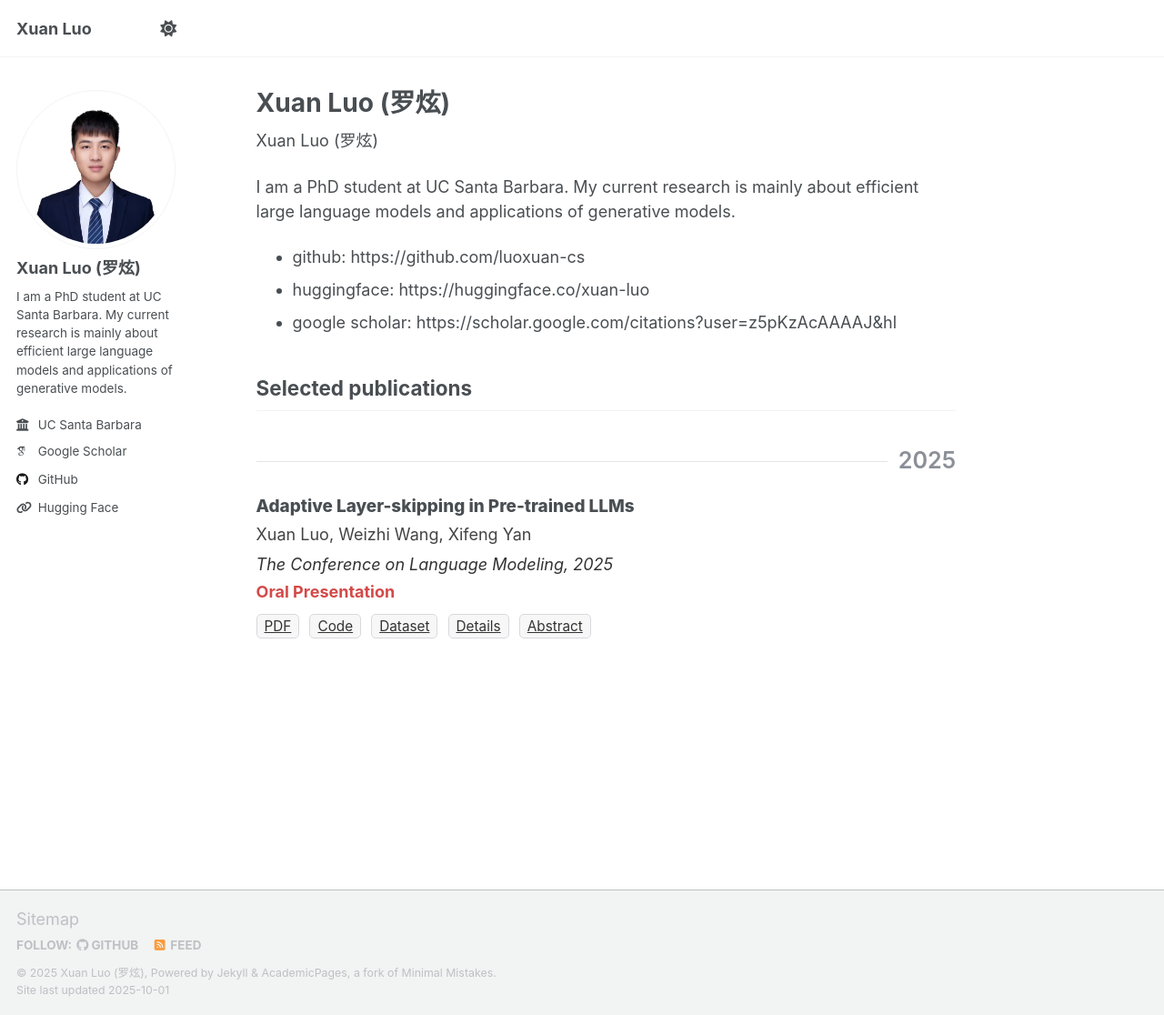
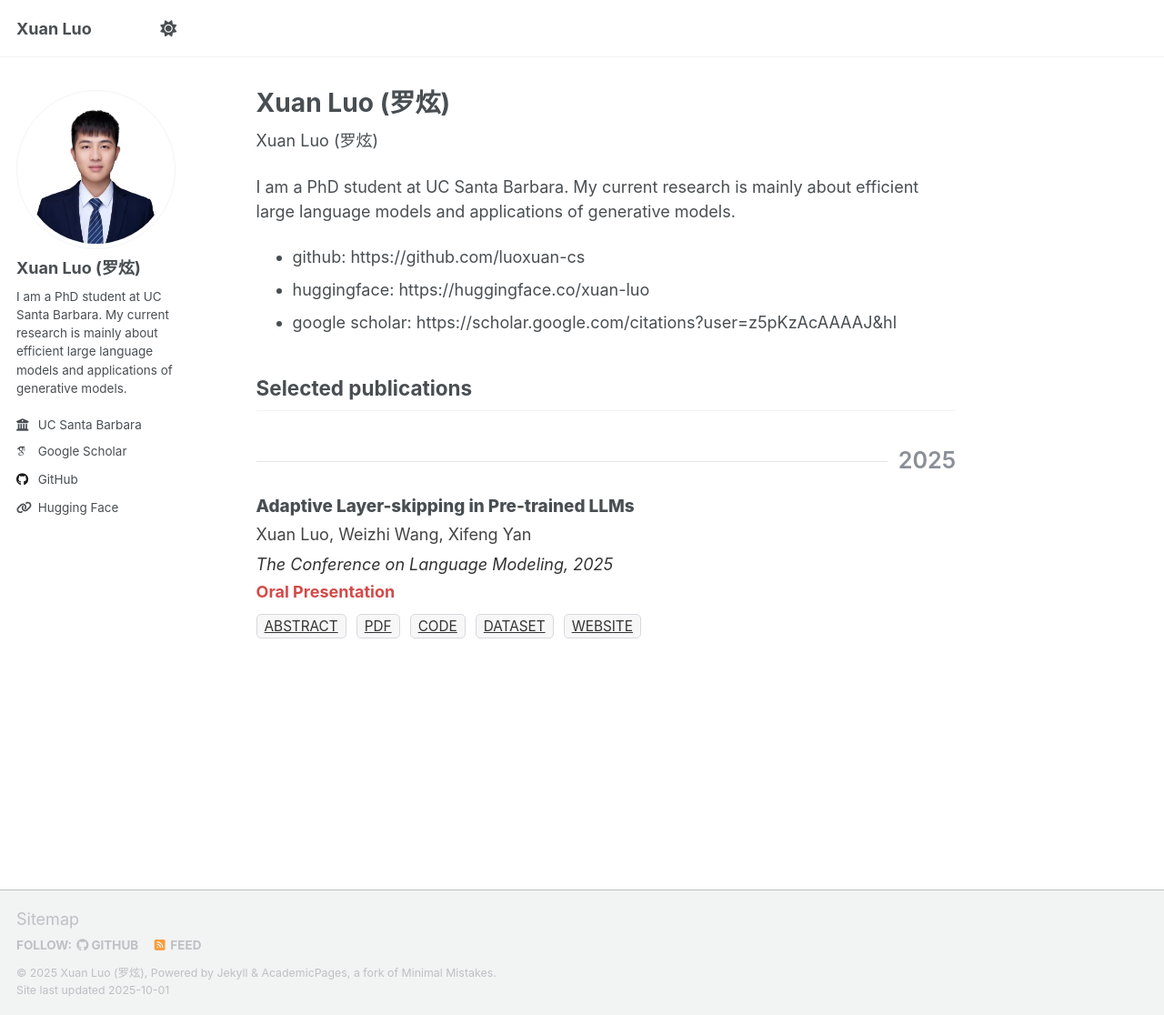
Before and after one commit to luoxuan-cs/luoxuan-cs.github.io, a Jekyll site: the page built from _pages/about.md, in a window 1280 px wide and 1116 px high. Shown: the whole window at 91% size. Built offline with Jekyll 4.4.1, drawn with Linux system fonts in a browser that asks for light colours; some web fonts are replaced; a script that is not in the unit is left out.

Commit message:
Update website content

```diff
--- a/_pages/about.md
+++ b/_pages/about.md
@@ -22,16 +22,16 @@ I am a PhD student at UC Santa Barbara. My current research is mainly about effi
     <div class="pub-venue">The Conference on Language Modeling, 2025</div>
     <div class="pub-oral">Oral Presentation</div>
     <div class="pub-buttons">
-      <a class="btn-tag" href="https://arxiv.org/abs/2503.23798">PDF</a>
-      <a class="btn-tag" href="https://huggingface.co/xuan-luo/FlexiDepth-Llama-3-8B-Instruct">Code</a>
-      <a class="btn-tag" href="https://huggingface.co/datasets/xuan-luo/FlexiPatterns-Llama-3-8B-Instruct">Dataset</a>
-      <a class="btn-tag" href="/publication/2025-flexidepth">Details</a>
       <span class="btn-popover">
         <a class="btn-tag" href="#" onclick="return false;">Abstract</a>
         <div class="popover">
           Various layer-skipping methods have been proposed to accelerate token generation in large language models (LLMs). However, they have overlooked a fundamental question: How do computational demands vary across the generation of different tokens? In this work, we introduce FlexiDepth, a method that dynamically adjusts the number of Transformer layers used in text generation. By incorporating a plug-in router and adapter, FlexiDepth enables adaptive layer-skipping in LLMs without modifying their original parameters. Introducing FlexiDepth to Llama-3-8B model achieves layer skipping of 8 layers out of 32, and meanwhile maintains the full 100% benchmark performance. Experimental results with FlexiDepth demonstrate that computational demands in LLMs significantly vary based on token type. Specifically, generating repetitive tokens or fixed phrases requires fewer layers, whereas producing tokens involving computation or high uncertainty requires more layers. Interestingly, this adaptive allocation pattern aligns with human intuition. To advance research in this area, we open sourced FlexiDepth and a dataset documenting FlexiDepth's layer allocation patterns for future exploration.
         </div>
       </span>
+      <a class="btn-tag" href="https://arxiv.org/abs/2503.23798">PDF</a>
+      <a class="btn-tag" href="https://huggingface.co/xuan-luo/FlexiDepth-Llama-3-8B-Instruct">Code</a>
+      <a class="btn-tag" href="https://huggingface.co/datasets/xuan-luo/FlexiPatterns-Llama-3-8B-Instruct">Dataset</a>
+      <a class="btn-tag" href="/publication/2025-flexidepth">Website</a>
     </div>
   </div>
 </div>
--- a/_sass/layout/_custom.scss
+++ b/_sass/layout/_custom.scss
@@ -64,6 +64,7 @@
   font-size: 0.85rem;
   color: #333 !important;
   text-decoration: none;
+  text-transform: uppercase;
   background: #f7f7f8;
   border: 1px solid #d7d9dd;
   border-radius: 5px;
```
